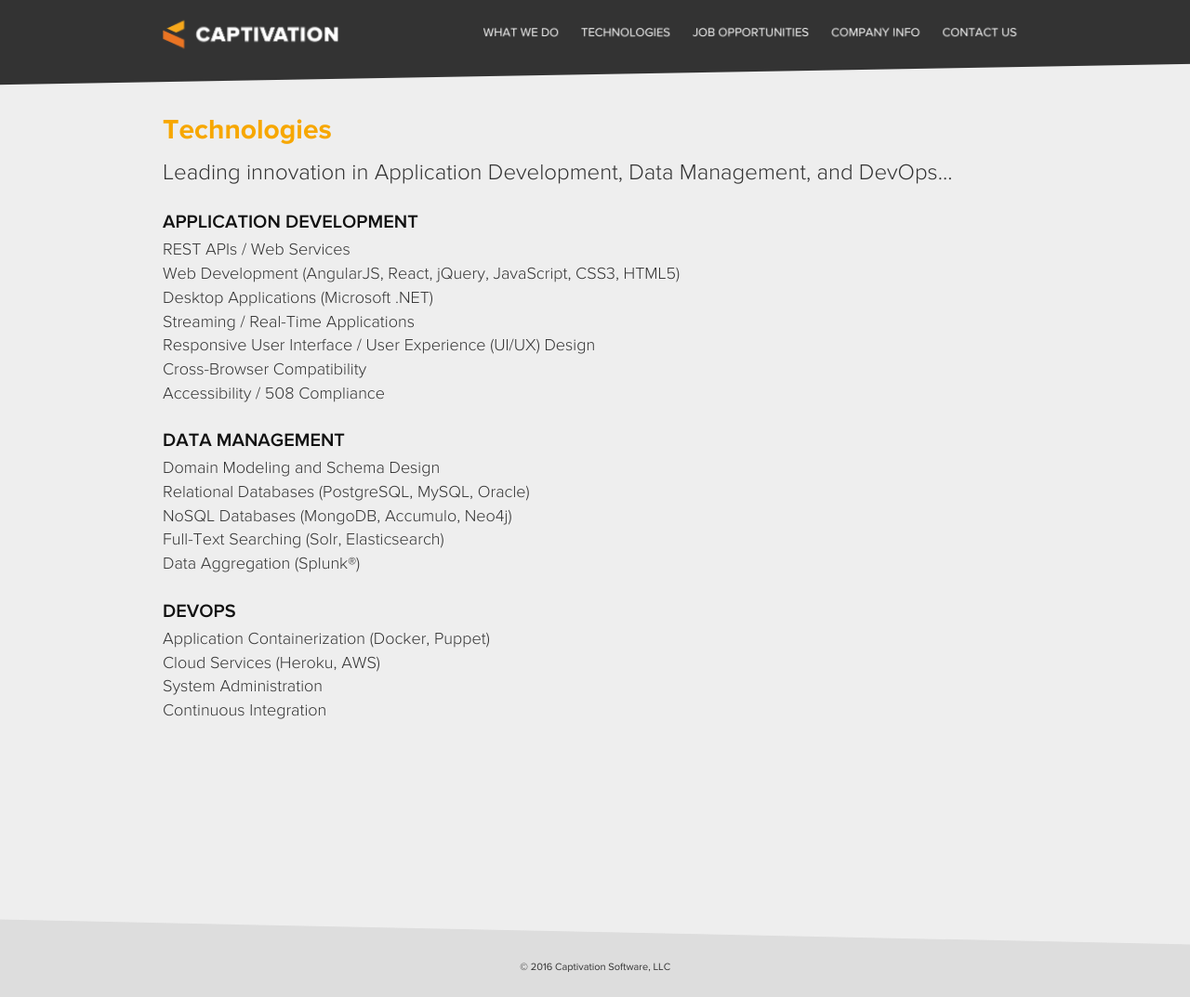
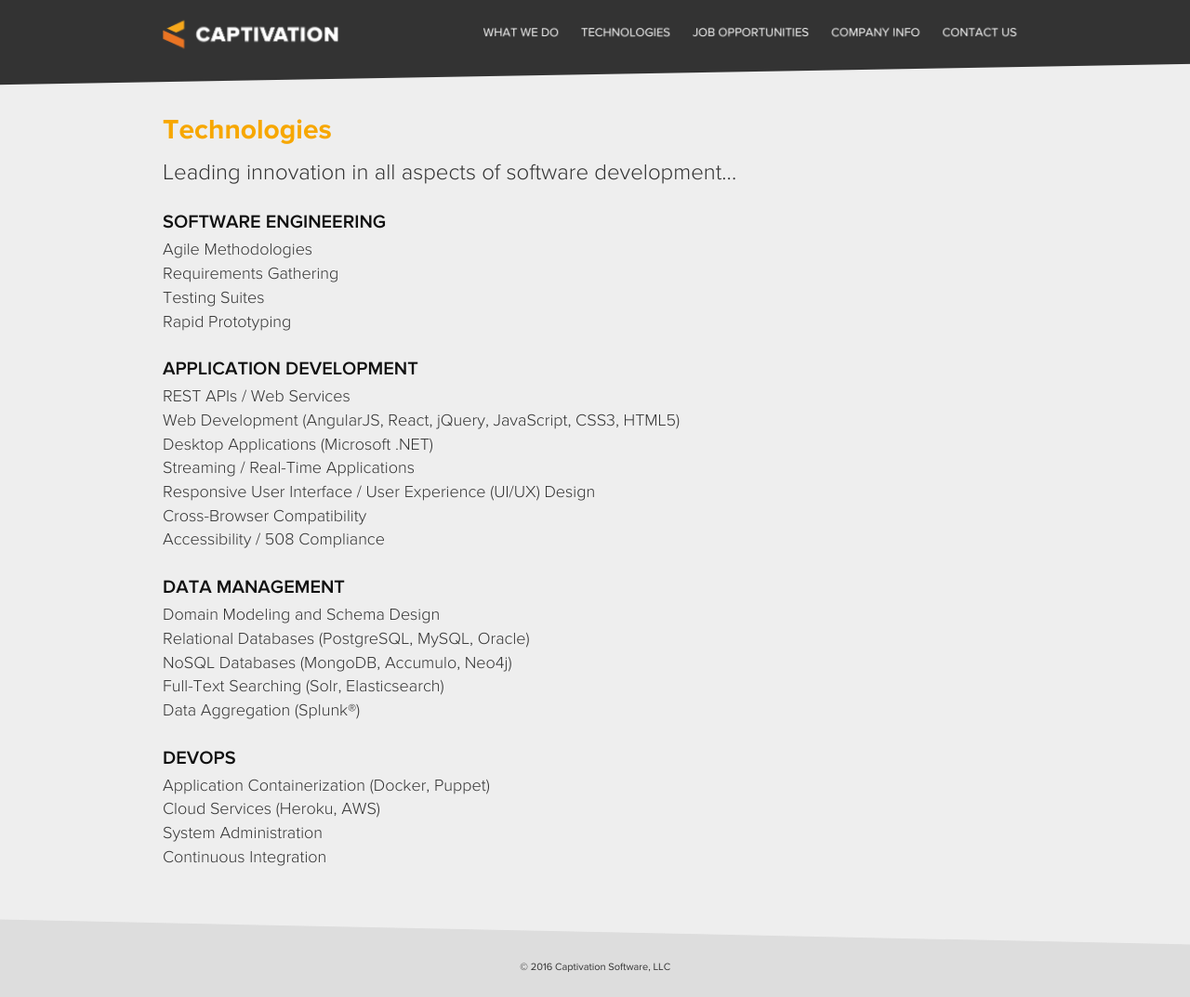
Before and after one commit to isabella232/captivationsoftware.github.io-archive, a Jekyll site: the page built from technologies.html, in a window 1280 px wide and 1073 px high. Shown: the whole window at 93% size. Built offline with Jekyll 4.4.1, drawn with Linux system fonts in a browser that asks for light colours; nearby versions of some CDN libraries; some web fonts are replaced.

Commit message:
More copy and SEO

```diff
--- a/technologies.html
+++ b/technologies.html
@@ -1,13 +1,21 @@
 ---
 layout: subpage
-title: 'Application Development, Data Management, and DevOps Services | Baltimore, MD | Washington, DC | Remote'
+title: 'Agile Software Engineering Services, Application Development, Data Management, and DevOps Services | Baltimore, MD | Washington, DC | 100% Remote | Captivation Software'
 heading: 'Technologies'
-description: 'Captivation Software provides onsite Application Development, Data Management, and DevOps services in Baltimore, MD and Washington, DC. Also available 100% remote. Learn more here!'
+description: 'Captivation Software provides Software Engineering Services, Application Development, Data Management, and DevOps solutions. Learn more here!'
 keywords:
 ---
 <div class="row">
   <div class="col-xs-12">
-    <h2>Leading innovation in Application Development, Data Management, and DevOps...</h2>
+    <h2>Leading innovation in all aspects of software development...</h2>
+
+    <h3>Software Engineering</h3>
+    <ul class="list-unstyled">
+      <li>Agile Methodologies</li>
+      <li>Requirements Gathering</li>
+      <li>Testing Suites</li>
+      <li>Rapid Prototyping</li>
+    </ul>
 
     <h3>Application Development</h3>
     <ul class="list-unstyled">
```
